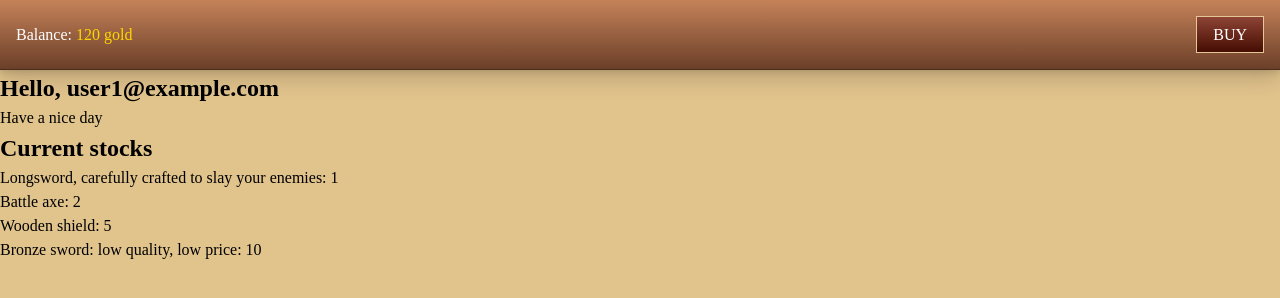
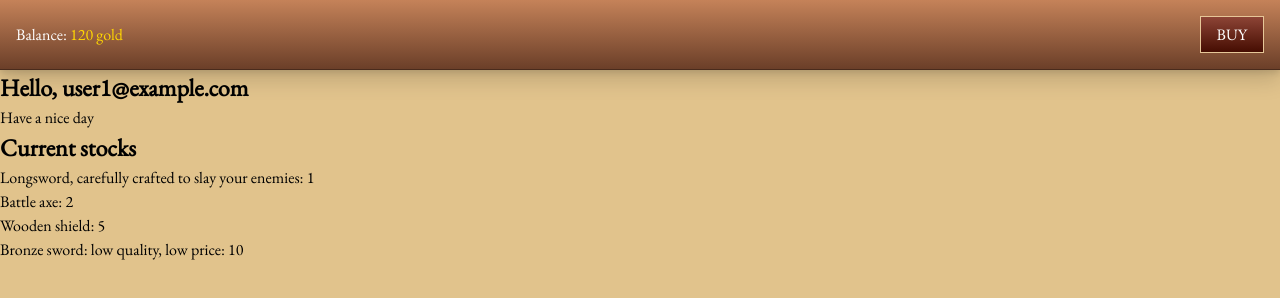
Before and after one commit to ndemia/failed-interview-two, a website: page index.html in a window 1280 px wide. Drawn offline with Linux system fonts and the light colour scheme.

Commit message:
Added new font

```diff
--- a/scss/app.scss
+++ b/scss/app.scss
@@ -1,3 +1,11 @@
+@font-face {
+    font-family: EBGaramond;
+    src: url(../fonts/EBGaramond-Regular.ttf) format("truetype"),
+         url(../fonts/EBGaramond-Italic.ttf) format("truetype"),
+         url(../fonts/EBGaramond-Bold.ttf) format("truetype"),
+         url(../fonts/EBGaramond-BoldItalic.ttf) format("truetype");
+}
+
 // CSS reset
 *,
 *::before,
@@ -44,6 +52,7 @@ button {
 }
 
 body {
+    font-family: 'EBGaramond', serif;
     background-color: #e1c38c;
 }
 
```
Also changed, not shown: css/app.css, fonts/EBGaramond-Bold.ttf (added), fonts/EBGaramond-BoldItalic.ttf (added), fonts/EBGaramond-ExtraBold.ttf (added), fonts/EBGaramond-ExtraBoldItalic.ttf (added), fonts/EBGaramond-Italic.ttf (added), fonts/EBGaramond-Medium.ttf (added), fonts/EBGaramond-MediumItalic.ttf (added), fonts/EBGaramond-Regular.ttf (added), fonts/EBGaramond-SemiBold.ttf (added), fonts/EBGaramond-SemiBoldItalic.ttf (added), index.html (line endings or trailing spaces), js/app.js (line endings or trailing spaces), js/service.js (line endings or trailing spaces), 1 other file.
